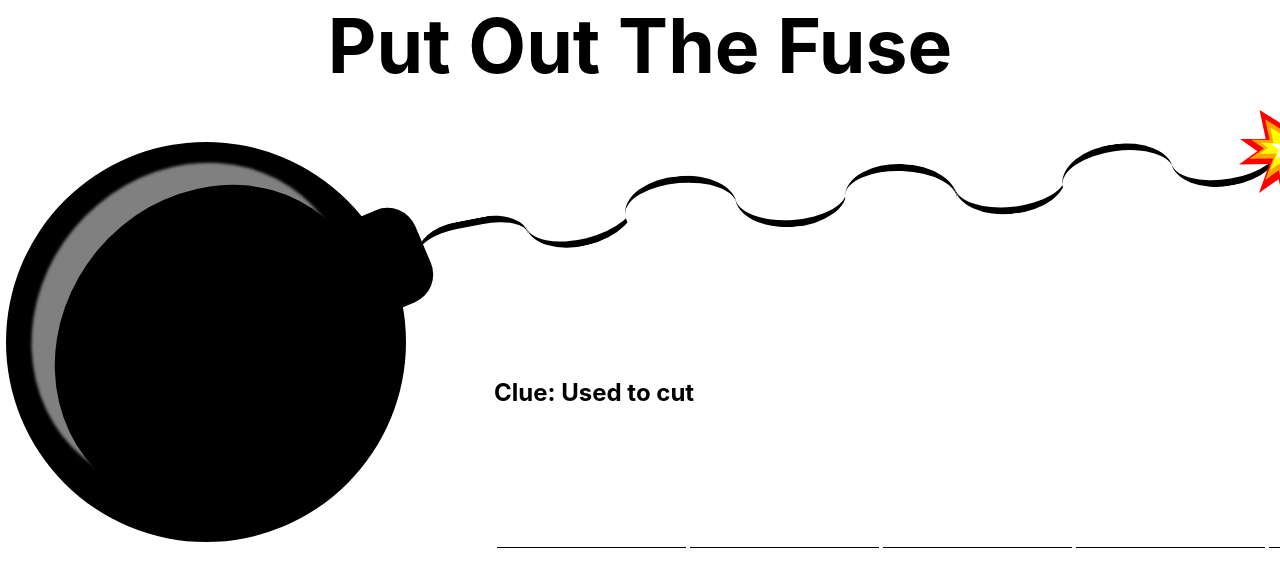
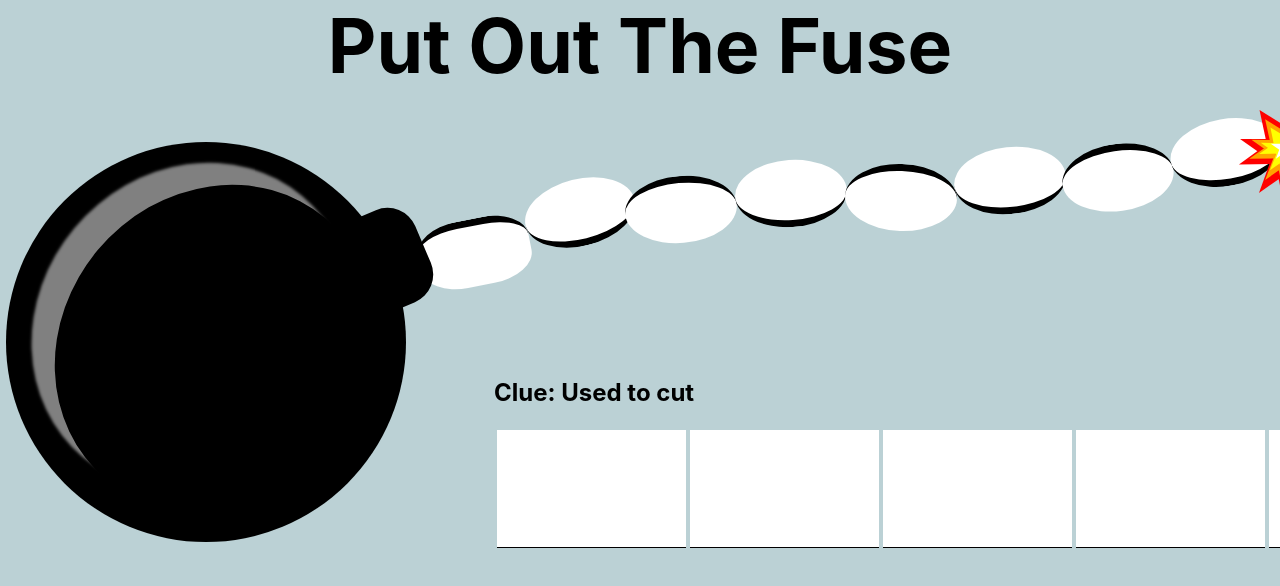
Before and after one commit to abmcbride5/reactGame, a React (Create React App) app: page / in a window 1280 px wide. Shown: the top 586 px of the page. Built offline with nearby package versions, Linux system fonts and the light colour scheme.

Commit message:
adding background color

```diff
--- a/src/css/App.css
+++ b/src/css/App.css
@@ -8,3 +8,6 @@ h1 {
     font-size: 75px;
     margin: 0;
 }
+body {
+    background-color: #bbd1d5;
+}
```
